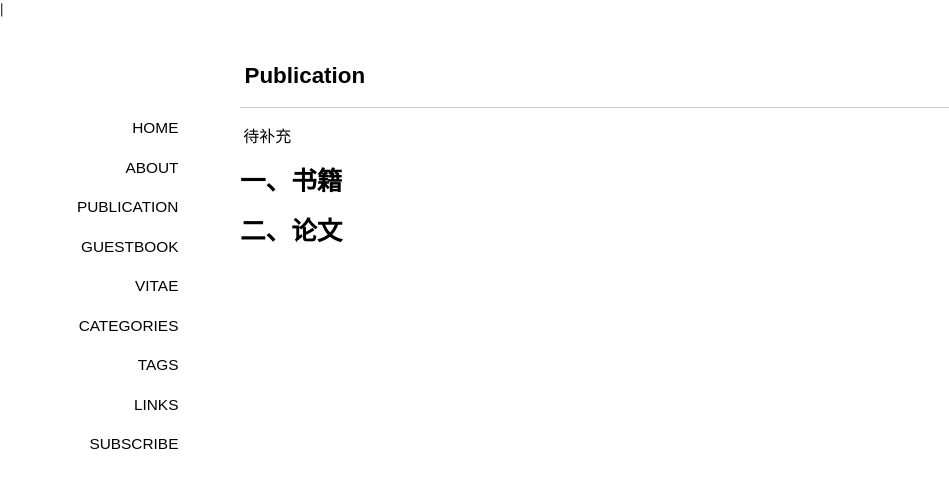
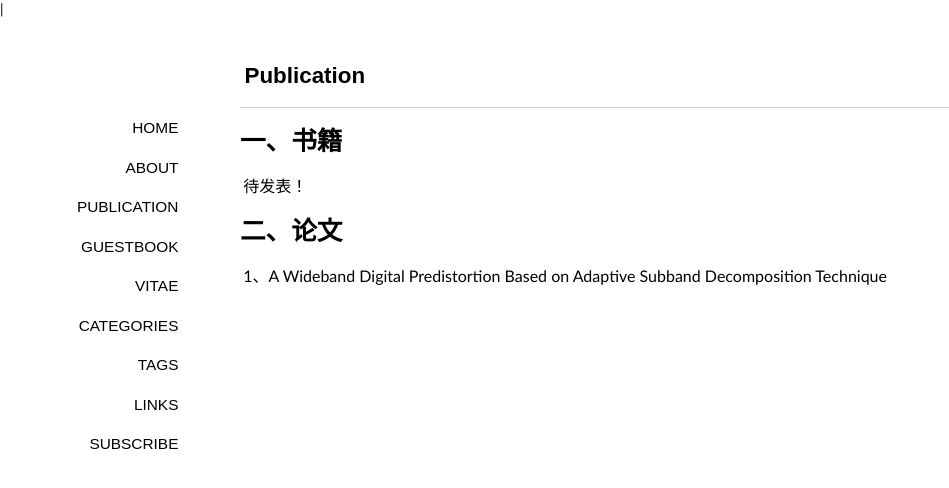
Before and after one commit to miaoxiong/blog, a Jekyll site: the page built from publication/index.md, in a window 1280 px wide. Shown: the top 488 px of the page, without its empty margins (0-949 px from the left). Built offline with Jekyll 4.4.1, drawn with Linux system fonts in a browser that asks for light colours; some web fonts are replaced; Markdown is read by kramdown in place of the engine named in the settings.

Commit message:
Update index.md

```diff
--- a/publication/index.md
+++ b/publication/index.md
@@ -5,9 +5,11 @@ pagetitle: 你忘记你的理想了吗
 comments: no
 ---
 
-待补充
 
 # 一、书籍
 
+待发表！
 
 # 二、论文
+
+1、A Wideband Digital Predistortion Based on Adaptive Subband Decomposition Technique
```
